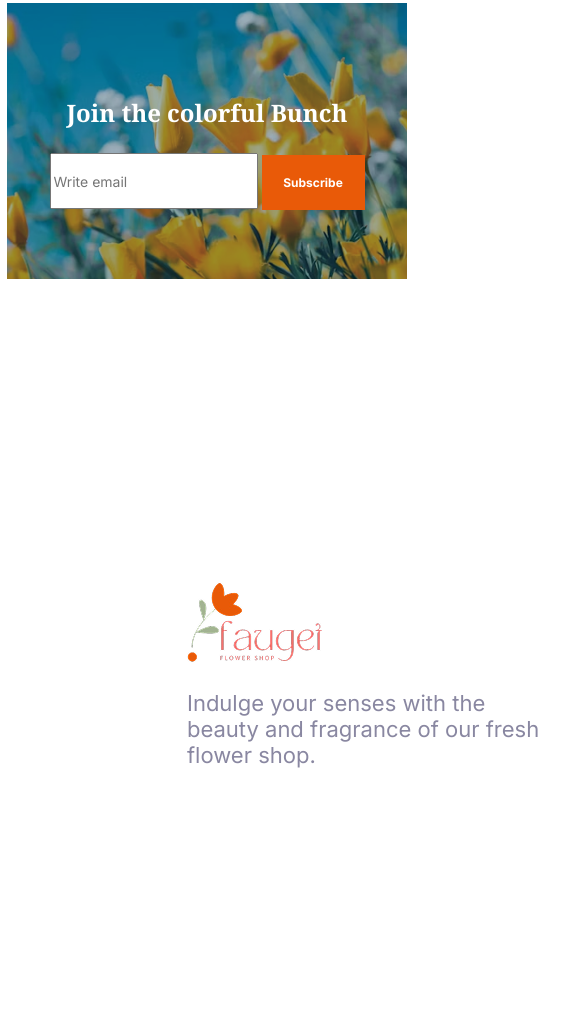
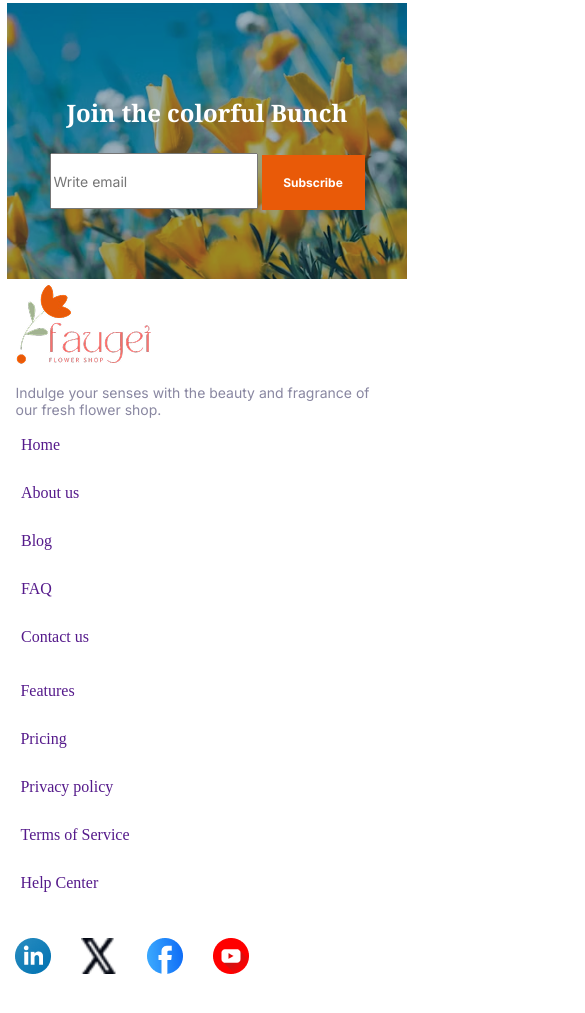
Before and after one commit to tushma0909/Responsive-Assignment-2, a plain HTML site: page index.html in a window 390 px wide. Shown: the part 3165-4178 px from the top of the page, 585 px wide, since content can reach past the window. Before the commit the page ends 4144 px from the top, so only its background shows below. Drawn offline with Linux system fonts and the light colour scheme.

Commit message:
fix line endings or regenrate issues

```diff
--- a/style/style.css
+++ b/style/style.css
@@ -302,7 +302,7 @@
     margin:30px;
   }
   .footer-icon{
-    width: 216px;
+    width: 214px;
     height: 36px;
     gap: 30px;
     display: flex;
@@ -492,4 +492,41 @@ height: 68px;
     height: 55px;
 }
 /* footer responsive */
+.footer-section{
+  width: 360px;
+  height: 1040px;
 }
+.footer-container{
+    width: 360px;
+    flex-direction: column;
+
+    justify-content: space-around;
+  margin-top:-270px;
+   margin-left: -50px;
+   margin-right: 160px;
+
+   padding-top: 50px;
+   padding-bottom: 50px;
+
+}
+
+.footer-content p{
+    font-size: 14px;
+   height: 48px;
+}
+.footer-list-1{
+    margin-left:-320px;
+    margin-top: -40px;
+
+}
+.footer-list-2{
+    margin-left:-280px ;
+    margin-top: -40px;
+
+}
+.footer-icon{
+    width: 100px;
+    margin-left:-260px ;
+
+}
+}
```
